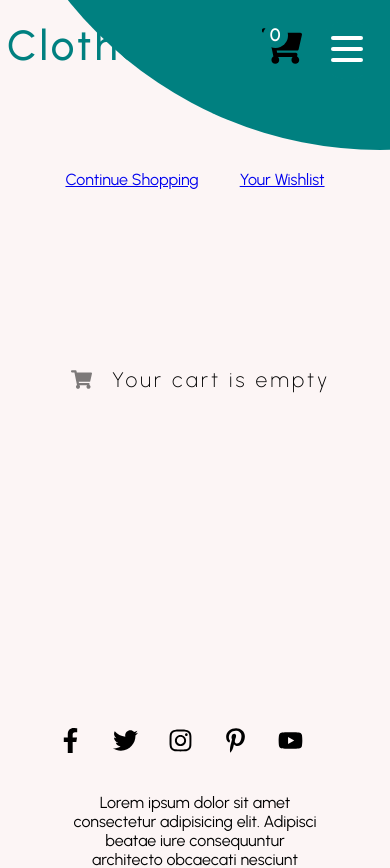
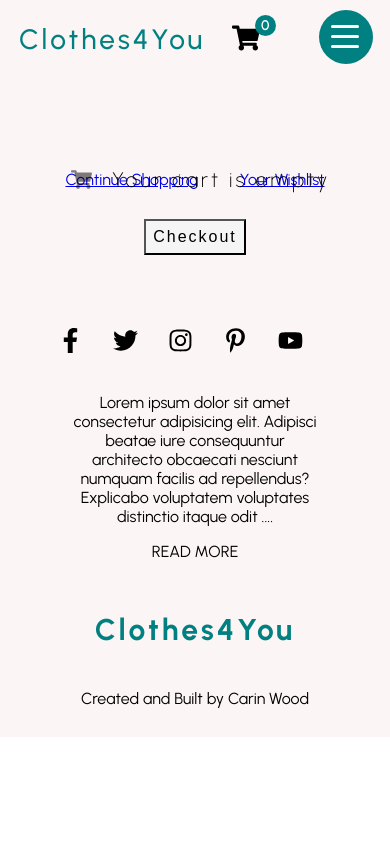
Before and after one commit to CarinWood/fashion-store, a React (Create React App) app: page /cart in a window 390 px wide. Shown: the top 868 px of the page. After the commit the page ends 844 px from the top, so only its background shows below. Built offline with nearby package versions, Linux system fonts and the light colour scheme.

Commit message:
responsive update

```diff
--- a/src/App.js
+++ b/src/App.js
@@ -10,12 +10,14 @@ import WishList from './pages/wishlist/WishList';
 import Members from './pages/members/Members';
 import { CartProvider } from './context/CartContext';
 import WishListProvider from './context/WishListContext';
+import { UserProvider } from './context/UserContext';
 
 
 
 function App() {
   return (
     <>
+    <UserProvider>
     <CartProvider>
       <WishListProvider>
         <Routes>
@@ -34,6 +36,7 @@ function App() {
         </Routes>
         </WishListProvider>
     </CartProvider>
+    </UserProvider>
 
     </>
   );
--- a/src/components/navbar/Navbar.js
+++ b/src/components/navbar/Navbar.js
@@ -1,10 +1,10 @@
 import React, { useState, useContext, useEffect } from 'react';
-import { FaShoppingCart, FaRegHeart } from 'react-icons/fa';
 import { Link, useNavigate } from 'react-router-dom';
 import { Favies } from '../data/ProductData';
 import './navbar.css'
 import { CartContext } from '../../context/CartContext';
-import { FaFacebookF, FaTwitter, FaInstagram, FaPinterestP, FaYoutube } from 'react-icons/fa';
+import { FaShoppingCart, FaRegHeart, FaFacebookF, FaTwitter, FaInstagram, FaPinterestP, FaYoutube } from 'react-icons/fa';
+import { UserContext } from '../../context/UserContext';
 
 
 
@@ -14,13 +14,14 @@ const Navbar = () => {
     const [theValue, setTheValue] = useState('')
     const [isVisible, setIsVisible] = useState(false)
     const [showMenu, setShowMenu] = useState(false)
-    const [savedUsername, setSavedUsername] = useState('')
+    const [user, setUser] = useContext(UserContext)
     const navigate = useNavigate()
 
 
-    useState(() => {
-        setSavedUsername(localStorage.getItem("_username"))
-    }, [])
+
+    useEffect(() => {
+        console.log(user)
+    }, [user])
 
     const hamburgerClick = () => {
         setShowMenu(!showMenu);
@@ -34,6 +35,7 @@ const Navbar = () => {
    function clear() {
        setTheValue('')
    }
+
 
    const displayResults = theValue.length > 0
 
@@ -84,7 +86,8 @@ const Navbar = () => {
                         <p className='register'>Register</p>
                     </Link>
 
-                 <Link id="login" to="/login">
+
+                    <Link id="login" to="/login">
                         <p className='signin'>Sign In</p>
                     </Link>
 
--- a/src/components/navbar/navbar.css
+++ b/src/components/navbar/navbar.css
@@ -23,8 +23,6 @@ body {
 .container {
   max-width:100vw!important;
   overflow-x: hidden!important;
-
-
 }
 
 .navbar {
@@ -82,9 +80,6 @@ body {
   cursor: pointer;
 }
 
-
-
-
 .logo-name {
   font-size: 30px;
   font-weight: 500;
@@ -118,10 +113,18 @@ body {
   text-decoration: none;
 }
 
-.signout {
+.signout{
   cursor: pointer;
   text-transform: uppercase;
   font-size: 18px;
+}
+
+.user-nav {
+  cursor: pointer;
+  text-transform: uppercase;
+  font-size: 18px;
+  letter-spacing: 1px;
+  font-family: "Urbanist";
 }
 
 .signout:hover {
@@ -185,26 +188,6 @@ body {
   margin-bottom: 26px;
 }
 
-.drop-down-list {
-  position: absolute;
-  border: 1px solid black;
-  width: 187px;
-  top: 0;
-  left: 0;
-  margin-top: 90px;
-  margin-left: 128px;
-  z-index: 100;
-  background-color: rgba(0, 0, 0, 0.7);
-  color: white;
-  font-size: 20px;
-  letter-spacing: 2px;
-  padding: 0px;
-  border: none;
-  display: flex;
-  justify-content: center;
-  align-items: center;
-}
-
 .visible {
   visibility: visible;
 }
@@ -213,15 +196,7 @@ body {
   visibility: hidden;
 }
 
-.search-div {
-  width: 178px;
 
-  margin-right: 25px;
-
-  display: flex;
-  justify-content: flex-start;
-
-}
 
 
 .responsive-menu {
@@ -480,3 +455,83 @@ body {
   }
 
 }
+
+@media (max-width: 446px) {
+  .hidden-menu {
+    opacity: 1;
+    width: 800px;
+    height: 800px;
+    border-radius: 50%;
+    background-color: teal;
+    position: absolute;
+    right: -300%;
+    top: -5000%;
+    transition: 0.5s ease-in-out;
+  }
+
+  .menu-bg {
+    top: -3300%;
+    right: -100%;
+    opacity: 1;
+    transition: 0.5s ease-in-out;
+    z-index:2;
+  }
+
+  .show-responsive {
+    right: 23%;
+  }
+
+  .logo-name {
+    font-size: 28px;
+    margin-left: 12px;
+    margin-top: 2px;
+  }
+
+  #cart {
+    font-size: 28px;
+    margin-right: 42px;
+    margin-top: -2px;
+  }
+
+  .digit {
+    margin-right: 57px;
+    width: 21px;
+    height: 21px;
+    font-size: 14px;
+    margin-top: 10px;
+  }
+
+  .bar1, .bar2, .bar3 {
+    height: 3px;
+    width: 28px;
+    border-radius: 5px;
+    background-color: white;
+    display: block;
+    margin-left: 12px;
+    z-index: 9;
+  }
+
+  .change1, .change2, .change3 {
+    height: 3px;
+    width: 28px;
+  }
+
+  .change3 {
+    transform: translateY(19px) rotateZ(-45deg);
+    transition: 0.5s ease;
+  }
+
+  .menu, .change-menu {
+
+    width: 54px;
+    height: 54px;
+    top: 10%;
+    right: 10%;
+  }
+
+
+
+
+
+
+}
--- a/src/components/newsletter/newsletter.css
+++ b/src/components/newsletter/newsletter.css
@@ -26,6 +26,7 @@
     padding: 8px;
     margin-right: 10px;
     width: 280px;
+    outline:none;
 }
 
 .send-btn {
@@ -57,3 +58,30 @@
     }
 
 }
+
+@media screen and (max-width: 445px) {
+    .news-heading {
+        font-size:40px;
+    }
+
+    .news-text {
+        font-size: 20px;
+        width: 80%;
+        line-height: 30px;
+        text-align: center;
+    }
+
+    .news-input {
+        font-size: 18px;
+        padding: 7px;
+        margin-right: 10px;
+        width: 240px;
+
+    }
+
+    .send-btn {
+        font-size: 18px;
+        padding: 7px;
+
+    }
+}
--- a/src/context/UserContext.js
+++ b/src/context/UserContext.js
@@ -0,0 +1,14 @@
+import {useState, createContext} from 'react';
+
+export const UserContext = createContext();
+
+export const UserProvider = (props) => {
+    const [user, setUser] = useState('')
+
+
+    return (
+        <UserContext.Provider value={[user, setUser]}>
+                {props.children}
+        </UserContext.Provider>
+    )
+}
--- a/src/pages/cart/Cart.js
+++ b/src/pages/cart/Cart.js
@@ -1,4 +1,4 @@
-import React, {useContext} from 'react'
+import { useContext, useState} from 'react'
 import Footer from '../../components/footer/Footer'
 import Navbar from '../../components/navbar/Navbar'
 import './cart.css'
@@ -15,6 +15,7 @@ const Cart = () => {
 
     const [cart, setCart] = useContext(CartContext);
     const [heartList, setHeartList] = useContext(WishListContext);
+    const [checkout, setCheckout] = useState(false)
 
 
     const totalSum = cart.reduce((total, item) => total + item.quantity * item.price, 0);
@@ -62,6 +63,10 @@ const Cart = () => {
         }
       }
 
+      const toggleCheckout = () => {
+          setCheckout(!checkout)
+      }
+
 
 
     return (
@@ -76,7 +81,7 @@ const Cart = () => {
                                 <Link to="/">Continue Shopping</Link>
                                 <Link to="/wishlist">Your Wishlist</Link>
                             </div>
-
+                            <button className='secret-checkout' onClick={() => toggleCheckout()}>Checkout</button>
                         </div>
 
                         <div className='bottom-div'>
@@ -111,7 +116,7 @@ const Cart = () => {
 
                         </div>
 
-                        <aside>
+                        {checkout && <aside>
                             <h1 className='cart-heading2'>Order Summary</h1>
 
                             <div className='order'>
@@ -148,7 +153,7 @@ const Cart = () => {
                                 </p>
                             </div>
 
-                        </aside>
+                        </aside>}
                         </div>
 
 
--- a/src/pages/cart/cart.css
+++ b/src/pages/cart/cart.css
@@ -26,6 +26,12 @@
     display: flex;
     justify-content: center;
     align-items: center;
+}
+
+.secret-checkout {
+    height: 1px;
+    font-size: 1px;
+    visibility: hidden;
 }
 
 .my-cart {
@@ -451,9 +457,6 @@ aside {
 }
 
 @media screen and (max-width: 446px) {
-    aside {
-        visibility: hidden;
-    }
 
     .cart-heading {
         font-size: 21px;
@@ -485,4 +488,43 @@ aside {
         width: 80px;
         height: 90px;
     }
+
+    .secret-checkout {
+        background: whitesmoke;
+        color: black;
+        font-size: 16px;
+        letter-spacing: 2px;
+        font-weight: 500;
+        margin-top: 30px;
+        padding: 7px;
+        cursor: pointer;
+        visibility: visible;
+        height: auto;
+    }
+
+    .secret-checkout:active {
+        transform: translateY(2px);
+    }
+
+    aside {
+        width: 350px;
+        height: auto;
+        position: absolute;
+        left: 51%;
+        top: 95%;
+        margin-left: -280px;
+        animation: falldown 0.6s ease-in-out;
+    }
+
+    @keyframes falldown {
+        0% {
+            top: -200%;
+            opacity: 0;
+        }
+
+        100% {
+            top: 95%;
+            opacity: 1;
+        }
+    }
 }
--- a/src/pages/login/Login.js
+++ b/src/pages/login/Login.js
@@ -1,8 +1,9 @@
-import { useState, useEffect } from 'react'
+import { useState, useEffect, useContext } from 'react'
 import Navbar from '../../components/navbar/Navbar';
 import './login.css';
 import Footer from '../../components/footer/Footer';
 import { useNavigate } from 'react-router-dom';
+import { UserContext } from '../../context/UserContext';
 
 
 
@@ -12,10 +13,11 @@ const Login = () => {
     const [typedPassword, setTypedPassword] = useState('')
     const [savedUsername, setSavedUsername] = useState('')
     const [savedPassword, setSavedPassword] = useState('')
+    const [user, setUser] = useContext(UserContext)
 
 
     useEffect(() => {
-        setSavedUsername(localStorage.getItem("_username"))
+        setUser(localStorage.getItem("_username"))
         setSavedPassword(localStorage.getItem("_password"))
     }, [])
 
@@ -24,7 +26,7 @@ const Login = () => {
 
     function checkUser() {
         if (typedName && typedPassword) {
-            if (typedName === savedUsername && typedPassword === savedPassword) {
+            if (typedName === user && typedPassword === savedPassword) {
                 navigate('/members');
             } else {
                 alert('Wrong username or password!')
```
